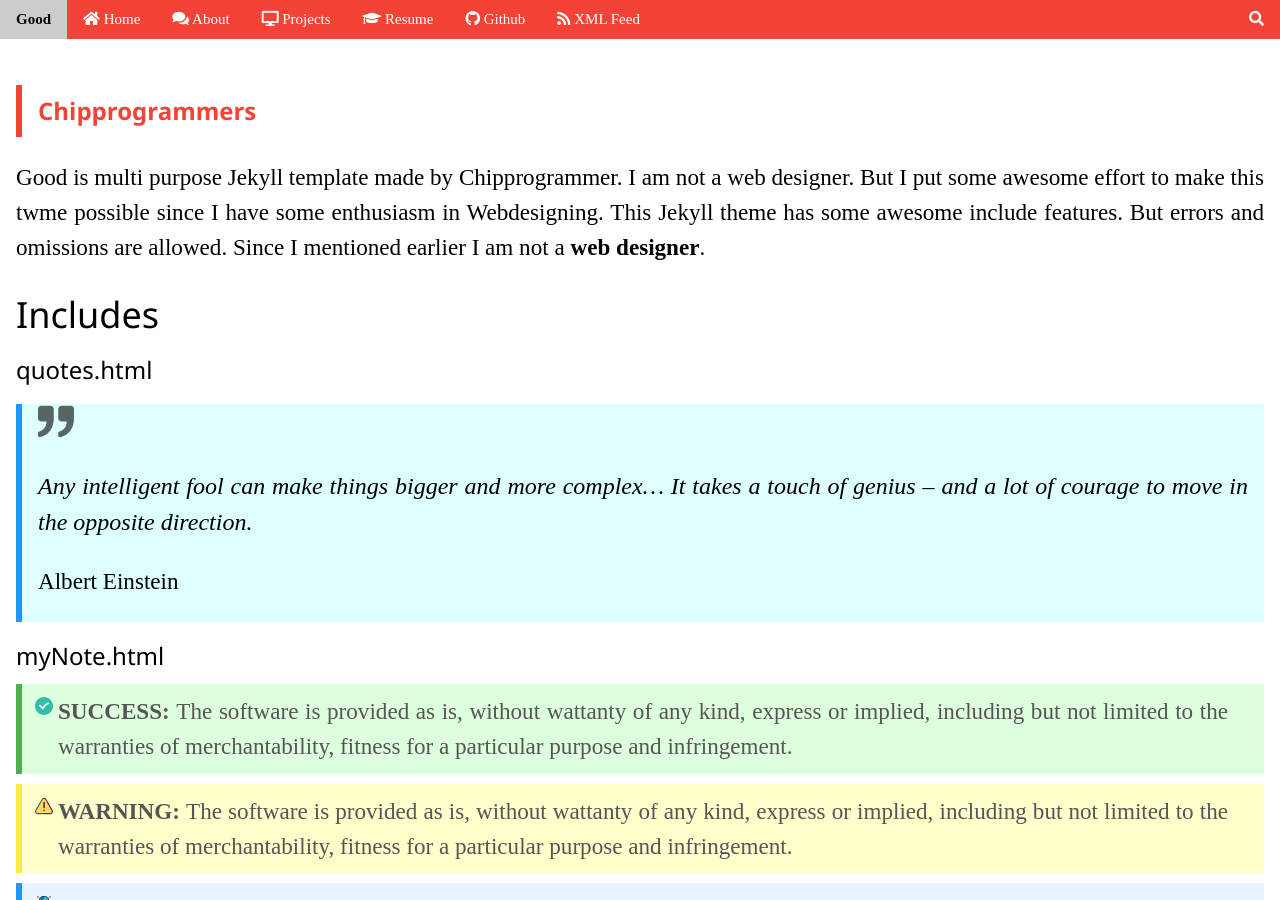
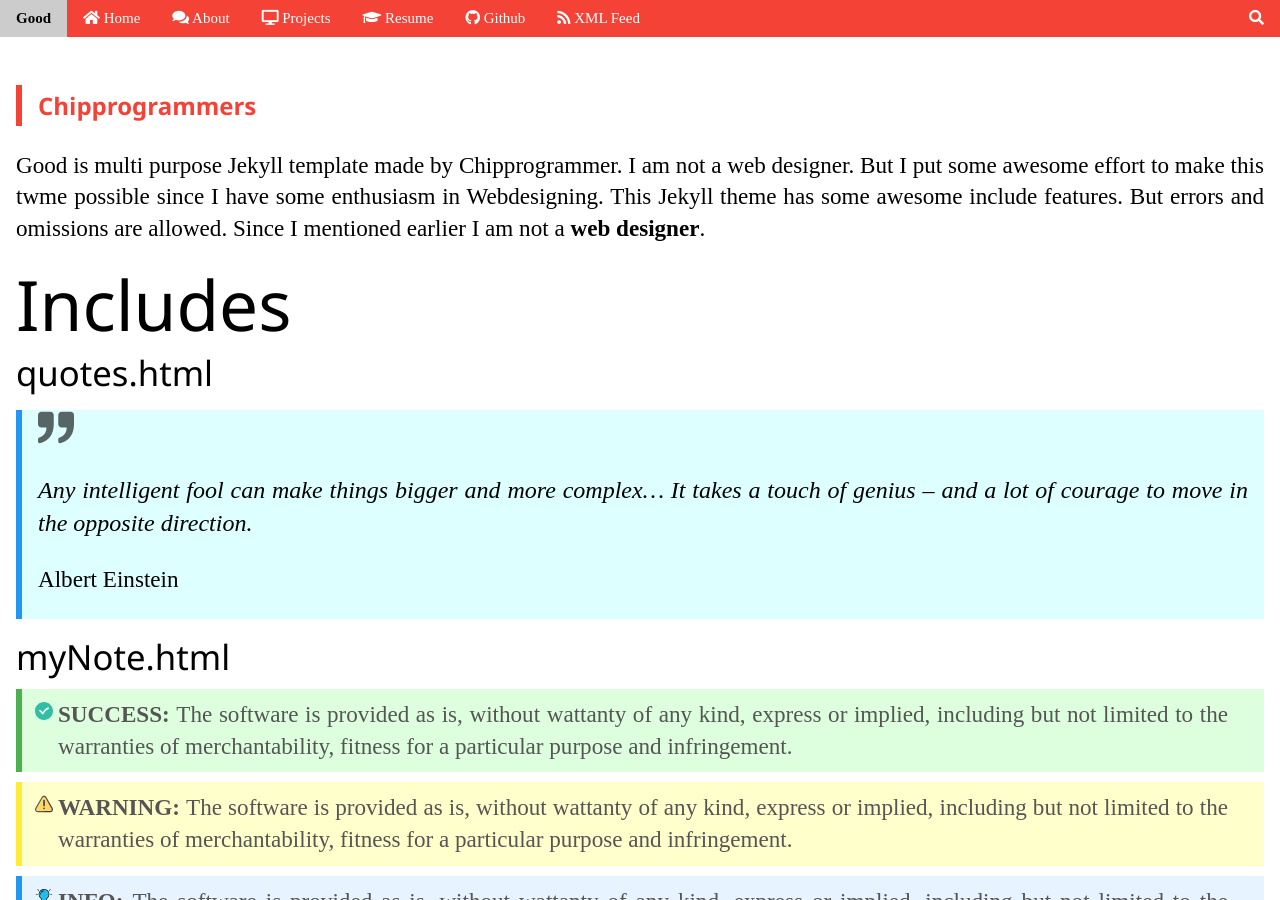
Before and after one commit to chipprogrammers/Good, a Jekyll site: the page built from index.md, in a window 1280 px wide and 900 px high. Built offline with Jekyll 4.4.1, drawn with Linux system fonts in a browser that asks for light colours; comment, search, counter and statistics services are not loaded.

Commit message:
Update head.html

```diff
--- a/_includes/head.html
+++ b/_includes/head.html
@@ -1,5 +1,6 @@
 <meta charset="UTF-8">
 <meta name="viewport" content="width=device-width, initial-scale=1">
 <link rel="stylesheet" href="{{ site.baseurl }}/assets/css/w3.css">
+<link rel="stylesheet" href="{{ site.baseurl }}/assets/css/typography.css">
 <link rel="stylesheet" href="{{ site.baseurl }}/assets/css/main_unminified.css">
 <link rel="stylesheet" href="{{ site.baseurl }}/fonts/css/fontawesome-all.min.css">
```
